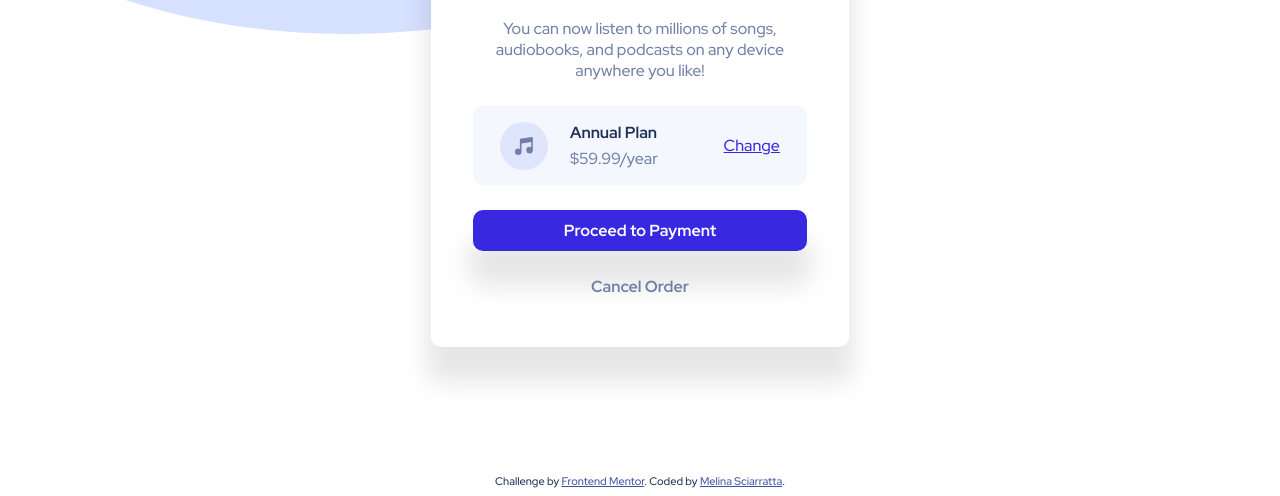
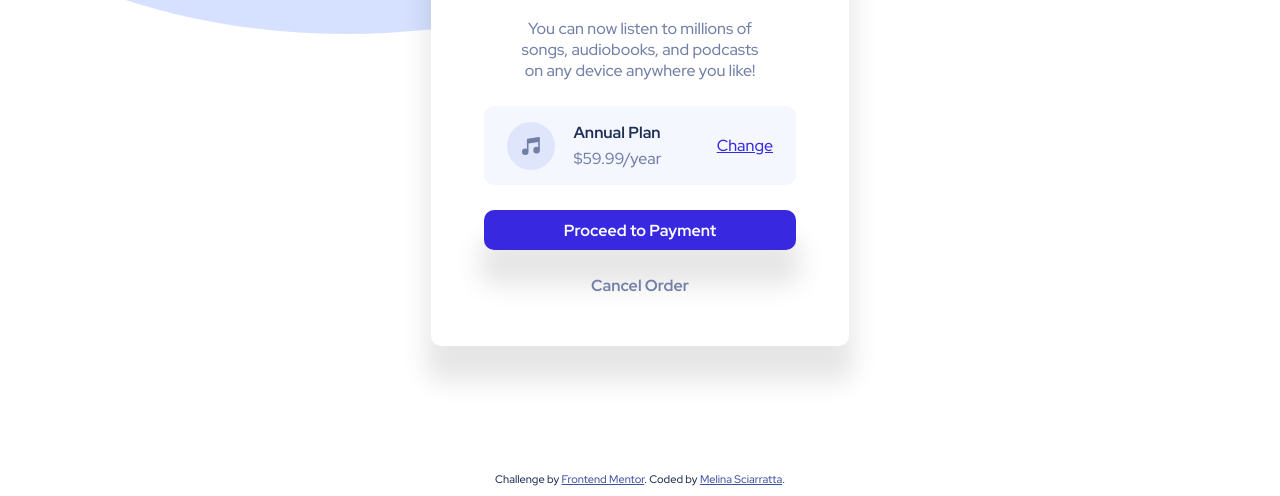
Before and after one commit to melisciar/order-summary, a plain HTML site: page index.html in a window 1280 px wide. Shown: the part 403-899 px from the top of the page. Drawn offline with Linux system fonts and the light colour scheme.

Commit message:
Update style.css

```diff
--- a/style.css
+++ b/style.css
@@ -21,6 +21,8 @@ body {
 p {
   font-size: 16px;
   color: hsl(224, 23%, 55%);
+  max-width: 80%;
+  margin: 15px auto;
 }
 .boton {
   background-color: hsl(245, 75%, 52%);
@@ -35,7 +37,7 @@ p {
   cursor: pointer;
 }
 .texto {
-  max-width: 80%;
+  max-width: 75%;
   margin: 0 auto;
 }
 .juntos {
```
